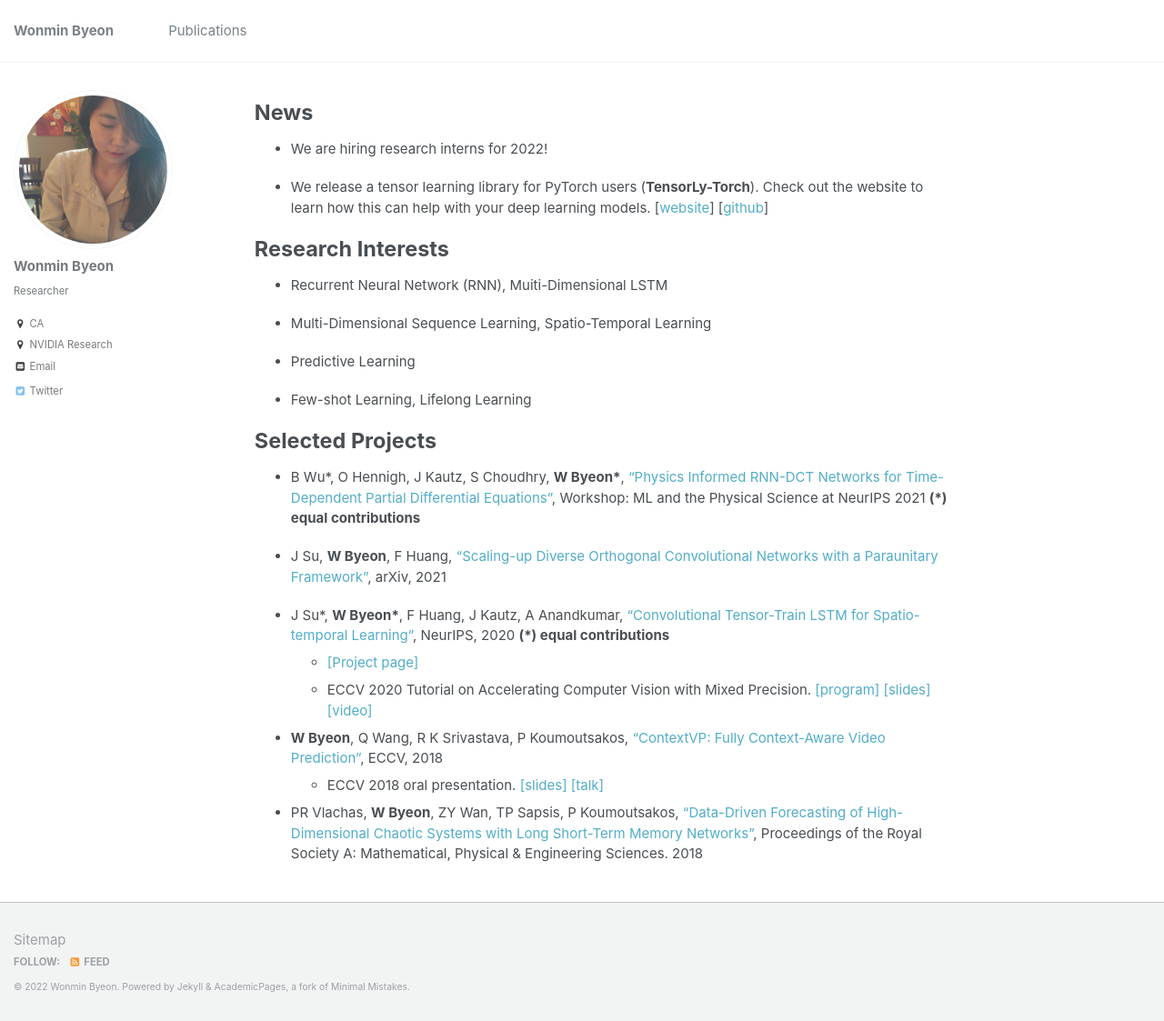
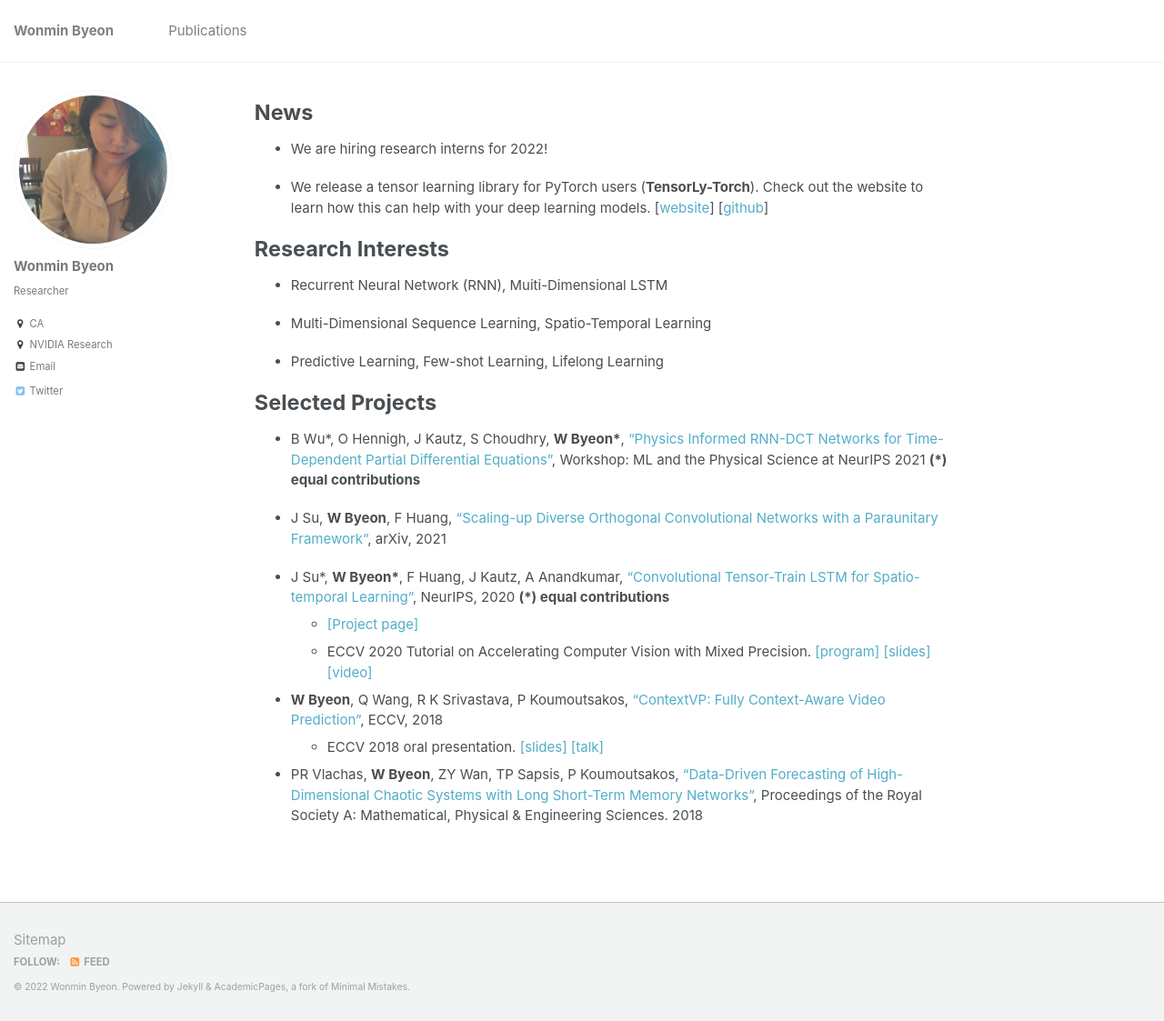
Before and after one commit to wonmin-byeon/wonmin-byeon.github.io, a Jekyll site: the page built from _pages/about.md, in a window 1280 px wide and 1123 px high. Shown: the whole window at 91% size. Built offline with Jekyll 4.4.1, drawn with Linux system fonts in a browser that asks for light colours.

```diff
--- a/_pages/about.md
+++ b/_pages/about.md
@@ -20,9 +20,7 @@ Research Interests
 
 * Multi-Dimensional Sequence Learning, Spatio-Temporal Learning
 
-* Predictive Learning
-
-* Few-shot Learning, Lifelong Learning
+* Predictive Learning, Few-shot Learning, Lifelong Learning
 
 Selected Projects
 ======
```
Also changed, not shown: _pages/publications.md (+25 -0 lines).
